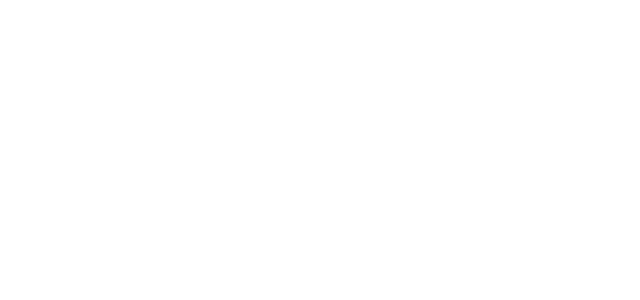
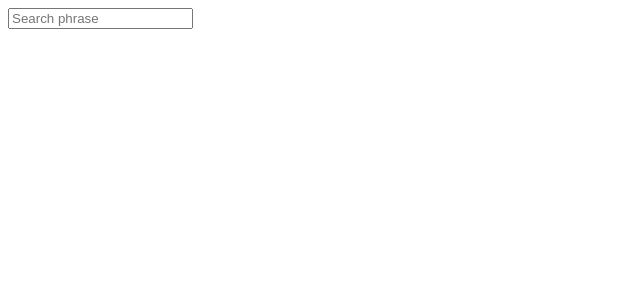
Before and after one commit to kubukoz/dropbox-demo, a React (Create React App) app in the folder frontend/: page / in a window 1280 px wide. Shown: the top 300 px of the page, without its empty margins (0-640 px from the left). Built offline with nearby package versions, Linux system fonts and the light colour scheme.

Commit message:
Add search box

```diff
--- /dev/null
+++ b/frontend/src/App.tsx
@@ -0,0 +1,35 @@
+import { FC, useState } from "react";
+
+type SearchBoxProps = {
+  placeholder?: string;
+  onChange?: (newValue: string) => void;
+};
+
+const SearchBox: FC<SearchBoxProps> = ({ placeholder, onChange }) => {
+  const [value, setValue] = useState("");
+
+  return (
+    <input
+      type="text"
+      value={value}
+      placeholder={placeholder}
+      onChange={(e) => {
+        setValue(e.target.value);
+        onChange && onChange(e.target.value);
+      }}
+    ></input>
+  );
+};
+
+const App = () => {
+  return (
+    <>
+      <SearchBox
+        placeholder="Search phrase"
+        onChange={(newQuery) => console.log(newQuery)}
+      />
+    </>
+  );
+};
+
+export default App;
--- a/frontend/src/index.tsx
+++ b/frontend/src/index.tsx
@@ -1,12 +1,11 @@
 import React from "react";
 import ReactDOM from "react-dom";
+import App from "./App";
 import reportWebVitals from "./reportWebVitals";
-
-const MyComp = () => <div></div>;
 
 ReactDOM.render(
   <React.StrictMode>
-    <MyComp />
+    <App />
   </React.StrictMode>,
   document.getElementById("root")
 );
```
Also changed, not shown: frontend/.eslintrc.js.
